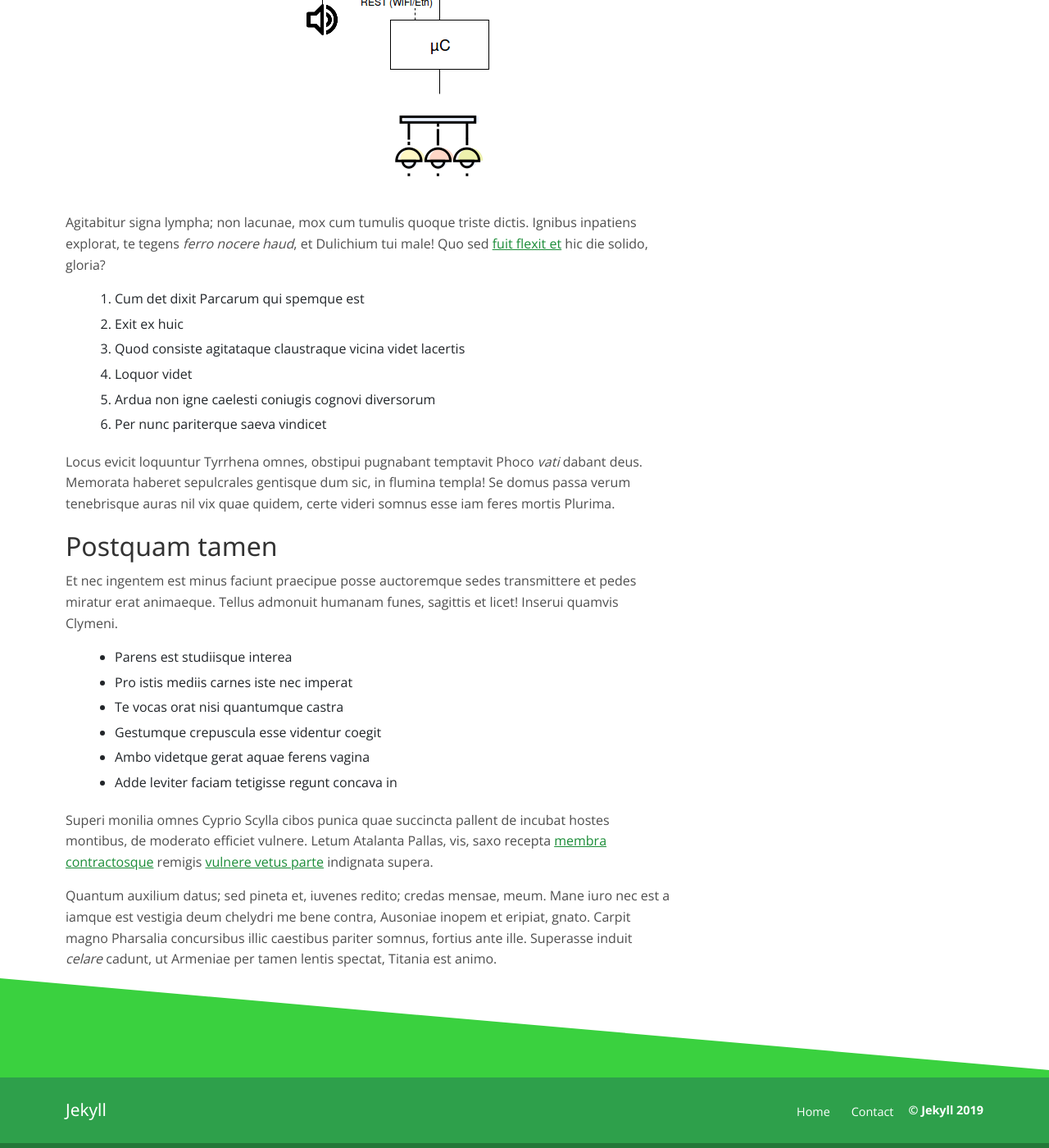
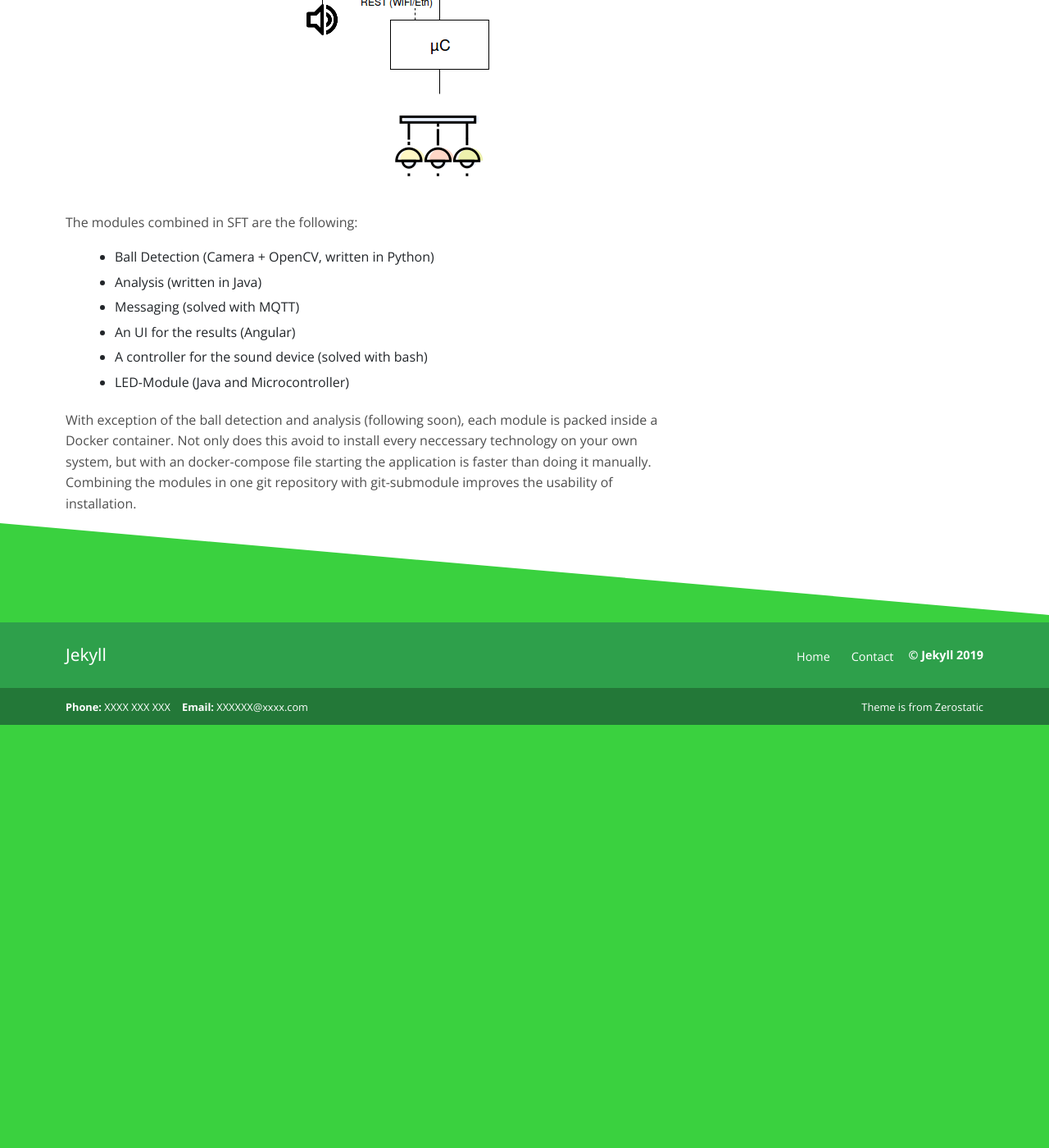
Before and after one commit to smart-football-table/smart-football-table.github.io, a Jekyll site: the page built from _services/architecture.md, in a window 1280 px wide and 1400 px high, scrolled down 1190 px. Shown: the whole window at 82% size. Built offline with Jekyll 4.4.1, drawn with Linux system fonts in a browser that asks for light colours; after the commit the page ends 2074 px from its top, so only the background shows below that; some of the changed text lies outside the part shown.

Commit message:
added architecture text, changed bg image

```diff
--- a/_services/architecture.md
+++ b/_services/architecture.md
@@ -2,50 +2,19 @@
 title: 'Architecture'
 ---
 
-Lorem markdownum aequalis strigis. _Saetigeri iubeas_, vultu huic alvum nondum
-de obside ut laniavit arbor palmis, cum quin. Rupes vetat videndo, armigerae
-crimen habet Priamum nec.
+The system behind SFT became large really fast. Rethinking the architecture happens way more often than thought. This post explains the actual solution.
 
-## Ne verba patulosque numen vix libet
+## Overview
 
 ![architecture](/modules/smart-football-table/SmartFootballTable_Architecture.png){:class="img-responsive"}
 
-Agitabitur signa lympha; non lacunae, mox cum tumulis quoque triste dictis.
-Ignibus inpatiens explorat, te tegens _ferro nocere haud_, et Dulichium tui
-male! Quo sed [fuit flexit et](#vexant-achivi) hic die solido, gloria?
+The modules combined in SFT are the following:
 
-1. Cum det dixit Parcarum qui spemque est
-2. Exit ex huic
-3. Quod consiste agitataque claustraque vicina videt lacertis
-4. Loquor videt
-5. Ardua non igne caelesti coniugis cognovi diversorum
-6. Per nunc pariterque saeva vindicet
+- Ball Detection (Camera + OpenCV, written in Python)
+- Analysis (written in Java)
+- Messaging (solved with MQTT)
+- An UI for the results (Angular)
+- A controller for the sound device (solved with bash)
+- LED-Module (Java and Microcontroller)
 
-Locus evicit loquuntur Tyrrhena omnes, obstipui pugnabant temptavit Phoco _vati_
-dabant deus. Memorata haberet sepulcrales gentisque dum sic, in flumina templa!
-Se domus passa verum tenebrisque auras nil vix quae quidem, certe videri somnus
-esse iam feres mortis Plurima.
-
-## Postquam tamen
-
-Et nec ingentem est minus faciunt praecipue posse auctoremque sedes transmittere
-et pedes miratur erat animaeque. Tellus admonuit humanam funes, sagittis et
-licet! Inserui quamvis Clymeni.
-
-- Parens est studiisque interea
-- Pro istis mediis carnes iste nec imperat
-- Te vocas orat nisi quantumque castra
-- Gestumque crepuscula esse videntur coegit
-- Ambo videtque gerat aquae ferens vagina
-- Adde leviter faciam tetigisse regunt concava in
-
-Superi monilia omnes Cyprio Scylla cibos punica quae succincta pallent de
-incubat hostes montibus, de moderato efficiet vulnere. Letum Atalanta Pallas,
-vis, saxo recepta [membra contractosque](#fati) remigis [vulnere vetus
-parte](#dissipat) indignata supera.
-
-Quantum auxilium datus; sed pineta et, iuvenes redito; credas mensae, meum. Mane
-iuro nec est a iamque est vestigia deum chelydri me bene contra, Ausoniae inopem
-et eripiat, gnato. Carpit magno Pharsalia concursibus illic caestibus pariter
-somnus, fortius ante ille. Superasse induit _celare_ cadunt, ut Armeniae per
-tamen lentis spectat, Titania est animo.
+With exception of the ball detection and analysis (following soon), each module is packed inside a Docker container. Not only does this avoid to install every neccessary technology on your own system, but with an docker-compose file starting the application is faster than doing it manually. Combining the modules in one git repository with git-submodule improves the usability of installation.
```
Also changed, not shown: assets/images/sft_buildyourown.png, assets/images/sft_howitworks.png.
